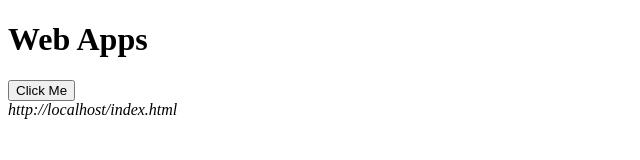
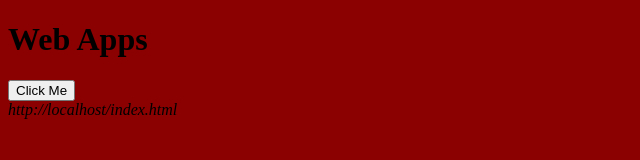
Before and after one commit to msssole/webapps, a plain HTML site: page index.html in a window 1280 px wide. Shown: the whole page, without its empty margins (0-640 px from the left). Drawn offline with Linux system fonts and the light colour scheme.

Commit message:
Implement CSS

```diff
--- /dev/null
+++ b/css/styles.css
@@ -0,0 +1,3 @@
+body {
+  background-color: darkred;
+}
--- a/index.html
+++ b/index.html
@@ -4,6 +4,7 @@
 		<meta charset="utf-8">
 		<title>msssole Web Apps</title>
     <script src="scripts/run.js"></script>
+    <link rel="stylesheet" type="text/css" href="css/styles.css">
 	</head>
 	<body>
 		<style>
```
